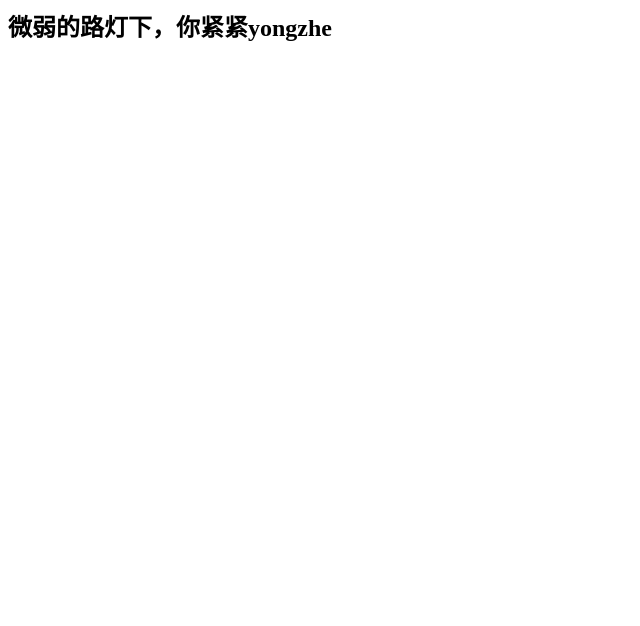
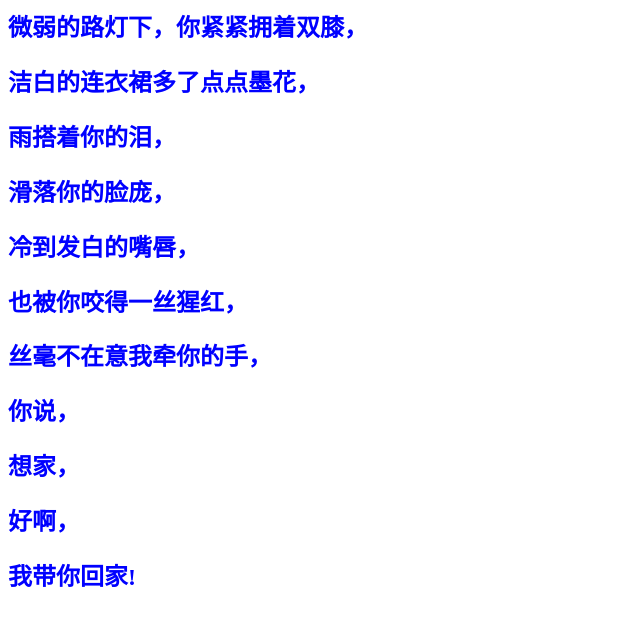
Before and after one commit to bowayX/bowayX.github.io, a plain HTML site: page index.html in a window 1280 px wide. Shown: the whole page, without its empty margins (0-640 px from the left). Drawn offline with Linux system fonts and the light colour scheme.

Commit message:
Update index.html

```diff
--- a/index.html
+++ b/index.html
@@ -1,9 +1,11 @@
-<h2>微弱的路灯下，你紧紧yongzhe</h2></b>
-<h2></h2></b>
-<h2></h2></b>
-<h2></h2></b>
-<h2></h2></b>
-<h2></h2></b>
-<h2></h2></b>
-<h2></h2></b>
-<h2></h2></b>
+<h2 style="color:blue;">微弱的路灯下，你紧紧拥着双膝，</h2></b>
+<h2 style="color:blue;">洁白的连衣裙多了点点墨花，</h2></b>
+<h2 style="color:blue;">雨搭着你的泪，</h2></b>
+<h2 style="color:blue;">滑落你的脸庞，</h2></b>
+<h2 style="color:blue;">冷到发白的嘴唇，</h2></b>
+<h2 style="color:blue;">也被你咬得一丝猩红，</h2></b>
+<h2 style="color:blue;">丝毫不在意我牵你的手，</h2></b>
+<h2 style="color:blue;">你说，</h2></b>
+<h2 style="color:blue;">想家，</h2></b>
+<h2 style="color:blue;">好啊，</h2></b>
+<h2 style="color:blue;">我带你回家!</h2></b>
```
